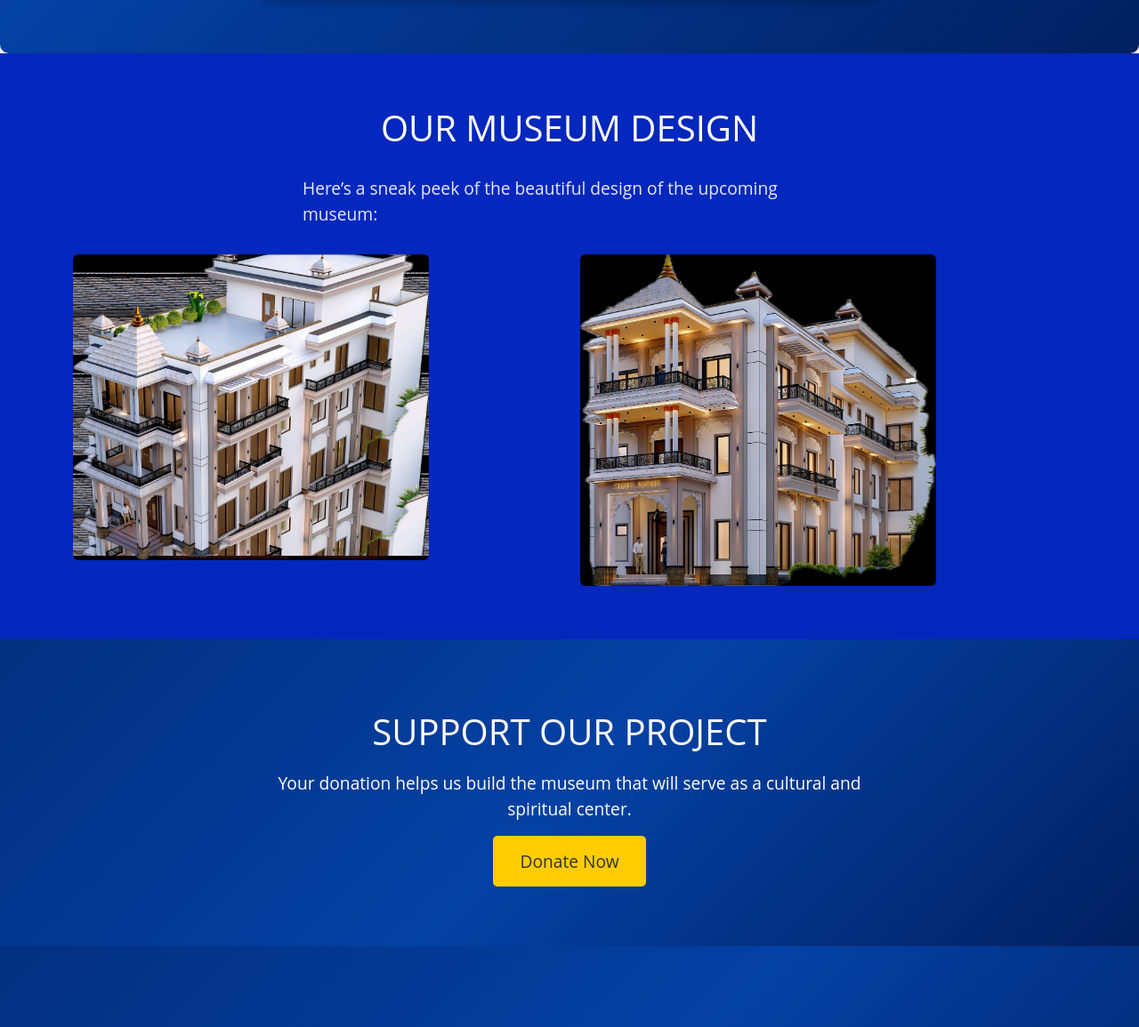
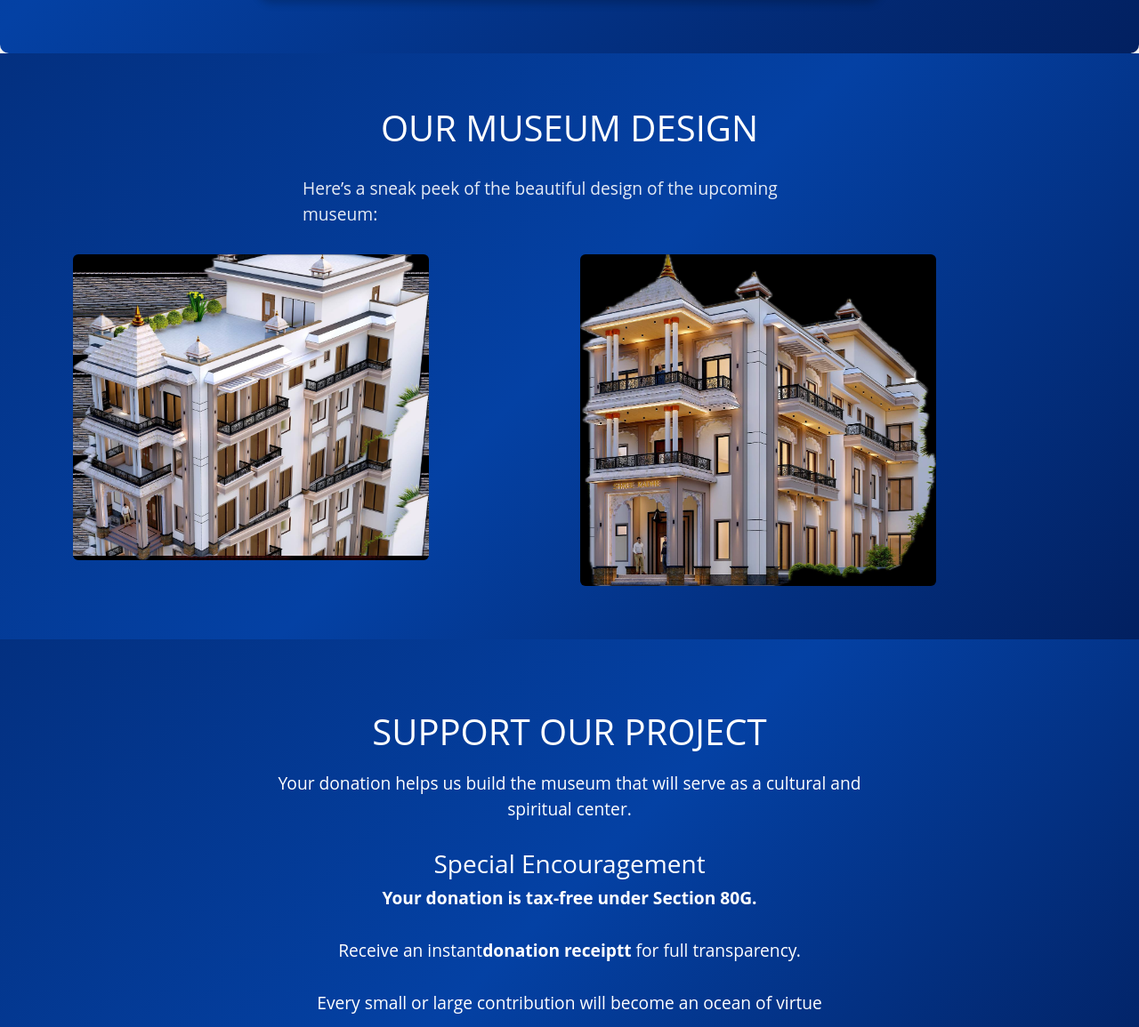
Before and after one commit to Aashish792/RadhaGovindaSewatrust, a plain HTML site: page index.html in a window 1280 px wide. Shown: the part 2929-4084 px from the top of the page at 89% size. Drawn offline with nearby package versions, Linux system fonts and the light colour scheme.

Commit message:
Added Special announcemt on Donate now

```diff
--- a/css/styles.css
+++ b/css/styles.css
@@ -202,7 +202,7 @@ body {
 
 /* Gallery Section */
 .gallery {
-  background-color: #0427bd;
+  background: linear-gradient(135deg, #033080, #0441a4, #022060);
   color: white;
   padding: 60px 0;
 }
--- a/index.html
+++ b/index.html
@@ -92,9 +92,22 @@
   <div class="container">
     <h2>Support Our Project</h2>
     <p>Your donation helps us build the museum that will serve as a cultural and spiritual center.</p>
+
+    <!-- Special Encouragement Section -->
+    <div class="special-encouragement">
+      <h3>Special Encouragement</h3>
+      <p><strong>Your donation is tax-free under Section 80G.</strong></p>
+      <p>Receive an instant<strong>donation receiptt</strong> for full transparency.</p>
+      <p>Every small or large contribution will become an ocean of virtue</p>
+    </div>
+
     <a href="https://rzp.io/rzp/XqF43TFp" class="donate-btn">Donate Now</a>
   </div>
 </section>
+
+
+
+
 
   <!-- Contact Section -->
   <!-- Contact Section -->
```
Lines whose indentation alone changed are shown as unchanged.
